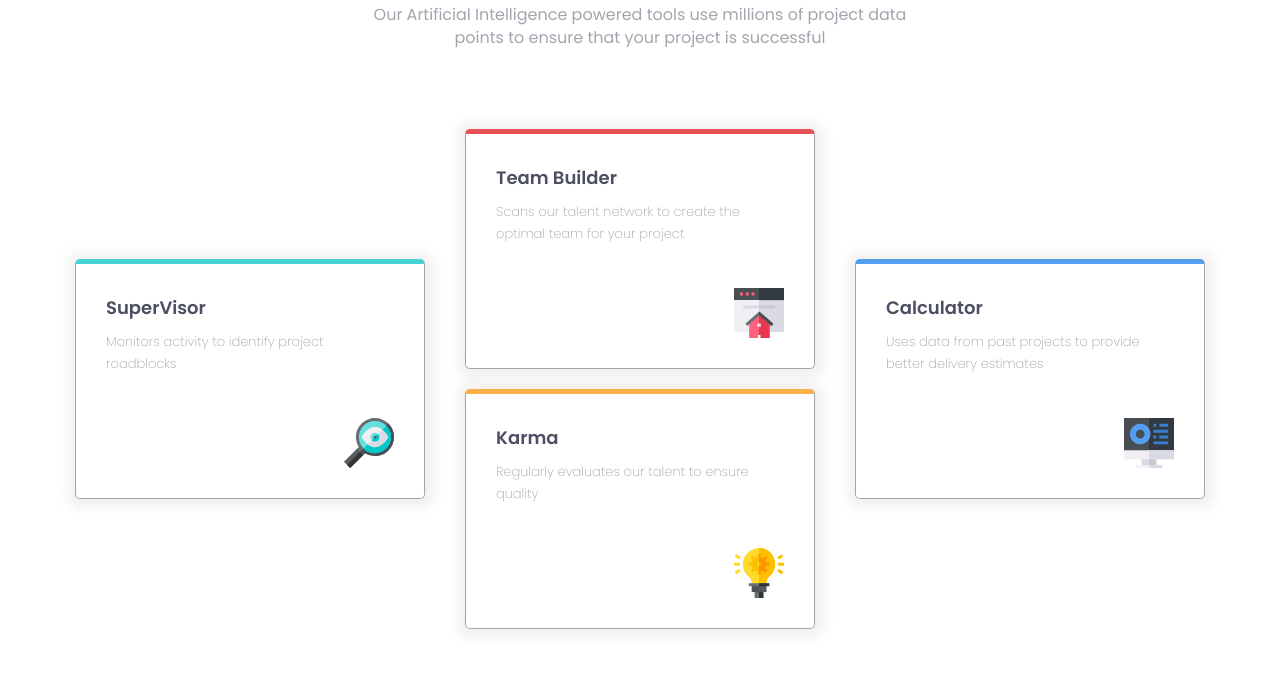
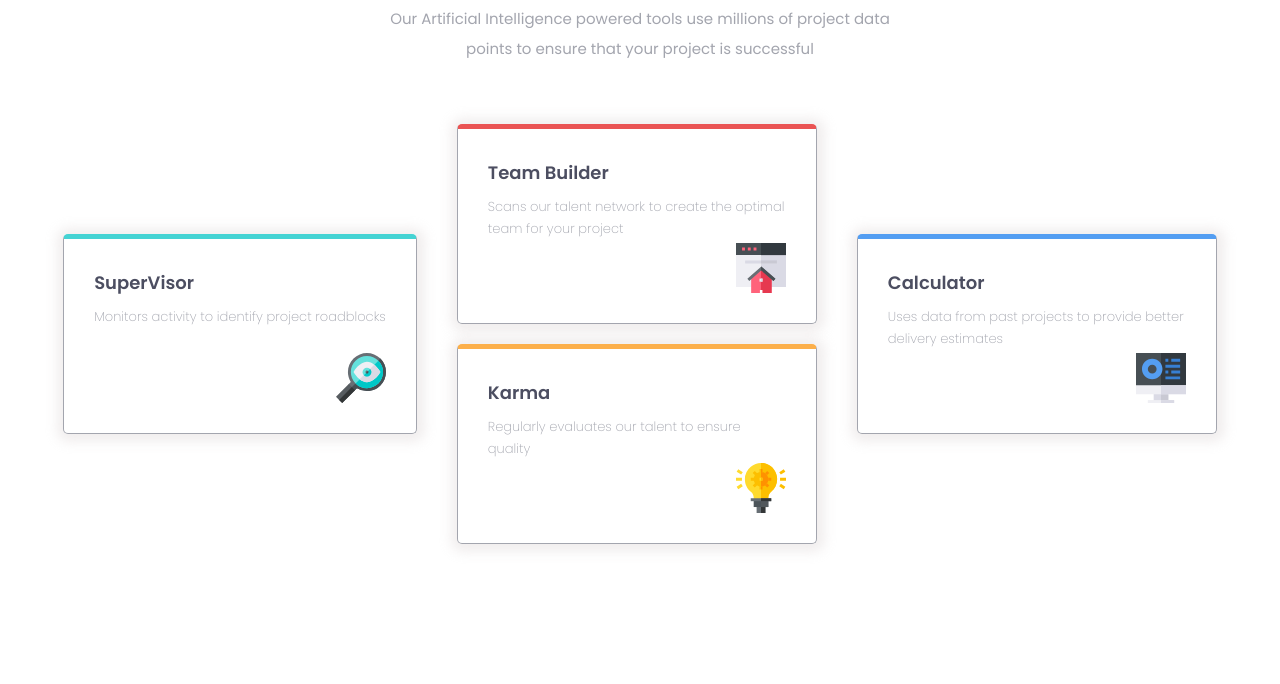
Before and after one commit to scourgeofgods/four-card-feature-section-master, a plain HTML site: page index.html in a window 1280 px wide. Shown: the part 156-840 px from the top of the page. Drawn offline with Linux system fonts and the light colour scheme.

Commit message:
sec-detail font size changed

```diff
--- a/style.css
+++ b/style.css
@@ -32,7 +32,7 @@ body {
   flex-direction: column;
   align-items: center;
   justify-content: center;
-  gap: 8rem;
+  gap: 6rem;
   margin: 4rem;
 }
 .sec-heading {
@@ -56,8 +56,8 @@ body {
 }
 .sec-detail {
   text-align: center;
-  font-size: 1.6rem;
-  line-height: 2.25rem;
+  font-size: 1.5rem;
+  line-height: 3rem;
   font-weight: var(--fw-regular);
   color: var(--clr-grayish-blue);
 }
@@ -79,8 +79,8 @@ body {
 }
 
 .card {
-  max-width: 35rem;
-  height: 24rem;
+  max-width: 36rem;
+  height: 20rem;
   border: 1px solid var(--clr-grayish-blue);
   display: flex;
   flex-direction: column;
```
